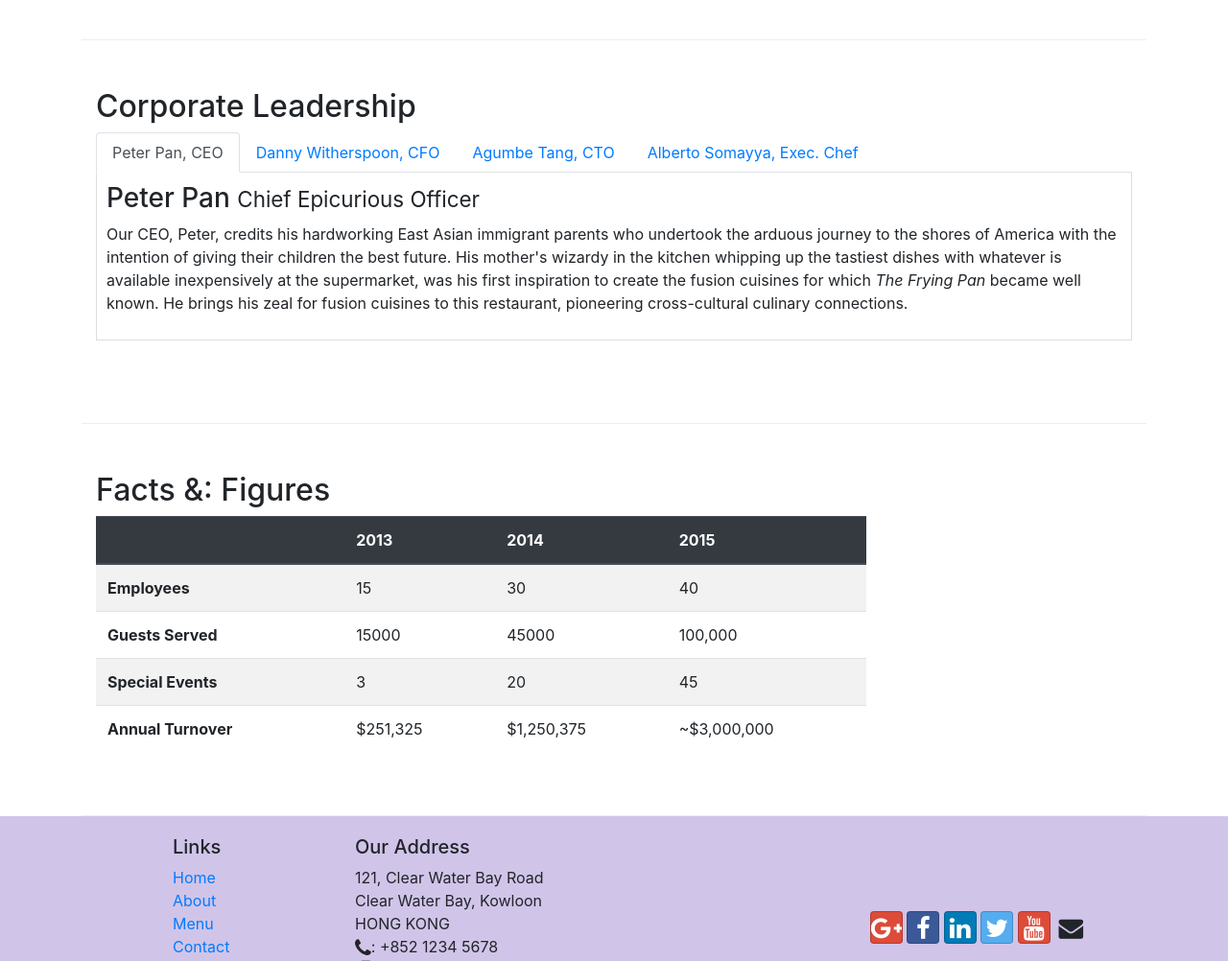
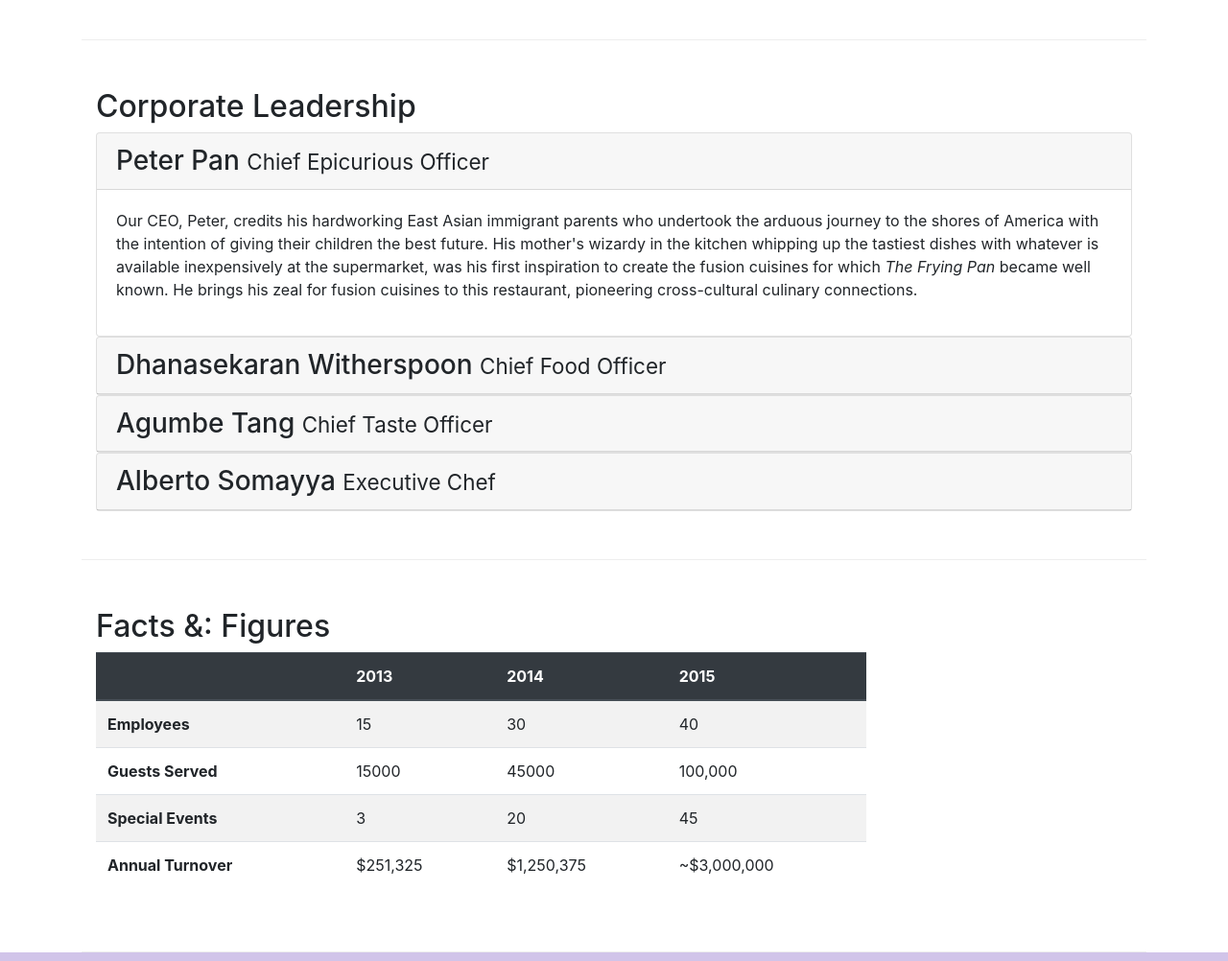
Before and after one commit to krysnuvadga/conFusion, a website: page aboutus.html in a window 1280 px wide. Shown: the part 880-1882 px from the top of the page at 96% size. Drawn offline with nearby package versions, Linux system fonts and the light colour scheme.

Commit message:
Collapse and Accordion

```diff
--- a/aboutus.html
+++ b/aboutus.html
@@ -101,48 +101,72 @@
         <div class="row row-content">
             <div class="col col-sm-12 align-items-stretch">
                 <h2>Corporate Leadership</h2>
-                <ul class="nav nav-tabs">
-                    <li class="nav-item">
-                      <a class="nav-link active" href="#peter"
-                        role="tab" data-toggle="tab">Peter Pan, CEO</a>
-                    </li>
-                    <li class="nav-item">
-                      <a class="nav-link" href="#danny" role="tab"
-                        data-toggle="tab">Danny Witherspoon, CFO</a>
-                    </li>
-                    <li class="nav-item">
-                      <a class="nav-link" href="#agumbe"role="tab"
-                        data-toggle="tab">Agumbe Tang, CTO</a>
-                    </li>
-                    <li class="nav-item">
-                      <a class="nav-link" href="#alberto" role="tab"
-                        data-toggle="tab">Alberto Somayya, Exec. Chef</a>
-                    </li>
-                </ul>
 
-                <div class="tab-content">
-                  <div role="tabpanel" class="tab-pane fade show active" id="peter">
-                    <h3>Peter Pan <small>Chief Epicurious Officer</small></h3>
-                    <p class="d-none d-sm-block">Our CEO, Peter, credits his hardworking East Asian immigrant parents who undertook the arduous journey to the shores of America with the intention of giving their children the best future. His mother's wizardy in the kitchen whipping up the tastiest dishes with whatever is available inexpensively at the supermarket, was his first inspiration to create the fusion cuisines for which <em>The Frying Pan</em> became well known. He brings his zeal for fusion cuisines to this restaurant, pioneering cross-cultural culinary connections.</p>
+
+                <div id="accordion">
+                  <div class="card">
+                    <div class="card-header" role="tab" id="peterhead">
+                      <h3 class="mb-0">
+                        <a data-toggle="collapse" data-tatget="#peter">
+                         Peter Pan <small>Chief Epicurious Officer</small>
+                       </a>
+                     </h3>
+                    </div>
+                    <div class="collapse show " id="peter" data-parent="accordion">
+                      <div class="card-body">
+                        <p class="d-none d-sm-block">Our CEO, Peter, credits his hardworking East Asian immigrant parents who undertook the arduous journey to the shores of America with the intention of giving their children the best future. His mother's wizardy in the kitchen whipping up the tastiest dishes with whatever is available inexpensively at the supermarket, was his first inspiration to create the fusion cuisines for which <em>The Frying Pan</em> became well known. He brings his zeal for fusion cuisines to this restaurant, pioneering cross-cultural culinary connections.</p>
+                      </div>
+                    </div>
                   </div>
 
-                  <div role="tabpanel" class="tab-pane fade" id="danny">
-                    <h3>Dhanasekaran Witherspoon <small>Chief Food Officer</small></h3>
-                    <p class="d-none d-sm-block">Our CFO, Danny, as he is affectionately referred to by his colleagues, comes from a long established family tradition in farming and produce. His experiences growing up on a farm in the Australian outback gave him great appreciation for varieties of food sources. As he puts it in his own words, <em>Everything that runs, wins, and everything that stays, pays!</em></p>
+                  <div class="card">
+                    <div class="card-header" role="tab" id="dannyhead">
+                      <h3 class="mb-0">
+                        <a data-toggle="collapse" data-tatget="#danny">
+                         Dhanasekaran Witherspoon <small>Chief Food Officer</small>
+                       </a>
+                     </h3>
+                    </div>
+                    <div class="collapse" id="danny" data-parent="accordion">
+                      <div class="card-body">
+                        <p class="d-none d-sm-block">Our CFO, Danny, as he is affectionately referred to by his colleagues, comes from a long established family tradition in farming and produce. His experiences growing up on a farm in the Australian outback gave him great appreciation for varieties of food sources.
+                          As he puts it in his own words, <em>Everything that runs, wins, and everything that stays, pays!</em></p>
+                      </div>
+                    </div>
                   </div>
 
-                  <div role="tabpanel" class="tab-pane fade" id="agumbe">
-                    <h3>Agumbe Tang <small>Chief Taste Officer</small></h3>
-                    <p class="d-none d-sm-block">Blessed with the most discerning gustatory sense, Agumbe, our CTO, personally ensures that every
-                      dish that we serve meets his exacting tastes. Our chefs dread the tongue lashing that ensues if their dish does not meet his
-                       exacting standards. He lives by his motto, <em>You click only if you survive my lick.</em></p>
+                  <div class="card">
+                    <div class="card-header" role="tab" id="agumbehead">
+                      <h3 class="mb-0">
+                        <a data-toggle="collapse" data-tatget="#agumbe">
+                         Agumbe Tang <small>Chief Taste Officer</small>
+                       </a>
+                     </h3>
+                    </div>
+                    <div class="collapse" id="agumbe" data-parent="accordion">
+                      <div class="card-body">
+                        <p class="d-none d-sm-block">Blessed with the most discerning gustatory sense, Agumbe, our CTO, personally ensures that every
+                          dish that we serve meets his exacting tastes. Our chefs dread the tongue lashing that ensues if their dish does not meet his
+                           exacting standards. He lives by his motto, <em>You click only if you survive my lick.</em></p>
+                      </div>
+                    </div>
                   </div>
 
-                  <div role="tabpanel" class="tab-pane fade" id="alberto">
-                    <h3>Alberto Somayya <small>Executive Chef</small></h3>
-                    <p class="d-none d-sm-block">Award winning three-star Michelin chef with wide International experience having worked closely
-                      with whos-who in the culinary world, he specializes in creating mouthwatering Indo-Italian fusion experiences. He says,
-                      <em>Put together the cuisines from the two craziest cultures, and you get a winning hit! Amma Mia!</em></p>
+                  <div class="card">
+                    <div class="card-header" role="tab" id="albertohead">
+                      <h3 class="mb-0">
+                        <a data-toggle="collapse" data-tatget="#alberto">
+                         Alberto Somayya <small>Executive Chef</small>
+                       </a>
+                     </h3>
+                    </div>
+                    <div class="collapse" id="alberto" data-parent="accordion">
+                      <div class="card-body">
+                        <p class="d-none d-sm-block">Award winning three-star Michelin chef with wide International experience having worked closely
+                          with whos-who in the culinary world, he specializes in creating mouthwatering Indo-Italian fusion experiences. He says,
+                          <em>Put together the cuisines from the two craziest cultures, and you get a winning hit! Amma Mia!</em></p>>
+                      </div>
+                    </div>
                   </div>
 
                 </div>
@@ -236,7 +260,7 @@
            </div>
            <div class="row justify-content-center">
                 <div class="col-auto">
-                    <p>© Copyright 2018 Ristorante Con Fusion</p>
+                    <p>© Copyright 2019 Ristorante Con Fusion</p>
                 </div>
            </div>
         </div>
```
